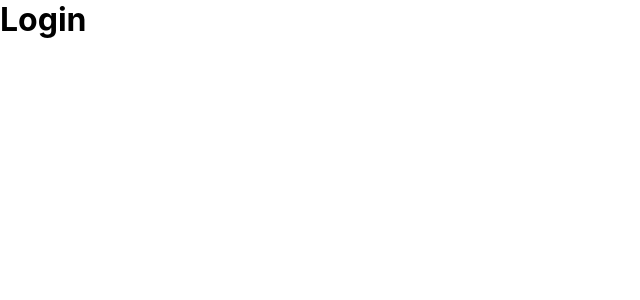
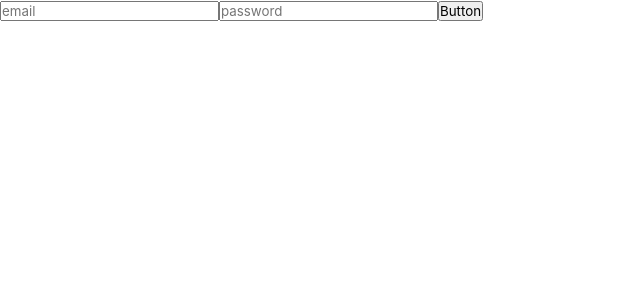
Before and after one commit to Durvalm/WhatsApp-Messager, a React (Vite) app in the folder frontend/: page /login in a window 1280 px wide. Shown: the top 300 px of the page, without its empty margins (0-640 px from the left). Built offline with nearby package versions, Linux system fonts and the light colour scheme; the HTML template or start-up script is replaced by a standard one.

Commit message:
login functionality

```diff
--- a/frontend/src/pages/auth/Login/index.tsx
+++ b/frontend/src/pages/auth/Login/index.tsx
@@ -1,3 +1,50 @@
+import { useState } from 'react'
+import { api } from '../../../lib/axios'
+import { useNavigate } from 'react-router-dom'
+
 export function Login() {
-  return <h1>Login</h1>
+  const [email, setEmail] = useState('')
+  const [password, setPassword] = useState('')
+
+  const navigate = useNavigate()
+
+  async function login(formData: FormData) {
+    try {
+      const response = await api.post('users/login', formData)
+      navigate('/')
+    } catch (error) {
+      console.error(error)
+    }
+  }
+
+  const handleSubmit = () => {
+    event?.preventDefault()
+
+    const formData = new FormData()
+    formData.append('email', email)
+    formData.append('password', password)
+
+    login(formData)
+
+    setEmail('')
+    setPassword('')
+  }
+
+  return (
+    <form onSubmit={handleSubmit}>
+      <input
+        type="email"
+        placeholder="email"
+        onChange={(e) => setEmail(e.target.value)}
+        value={email}
+      />
+      <input
+        type="password"
+        placeholder="password"
+        onChange={(e) => setPassword(e.target.value)}
+        value={password}
+      />
+      <button type="submit">Button</button>
+    </form>
+  )
 }
```
Also changed, not shown: 2 other files (tests, documents, lock files or other folders).
